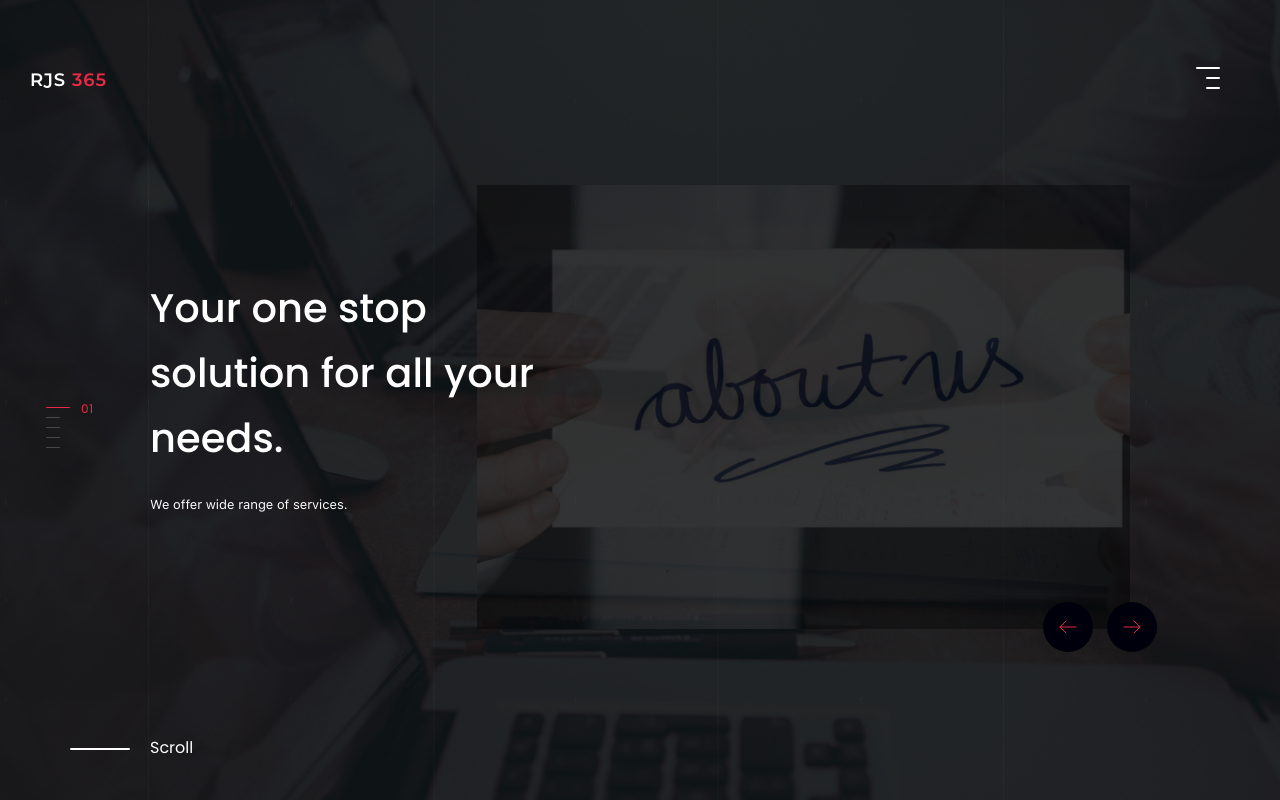
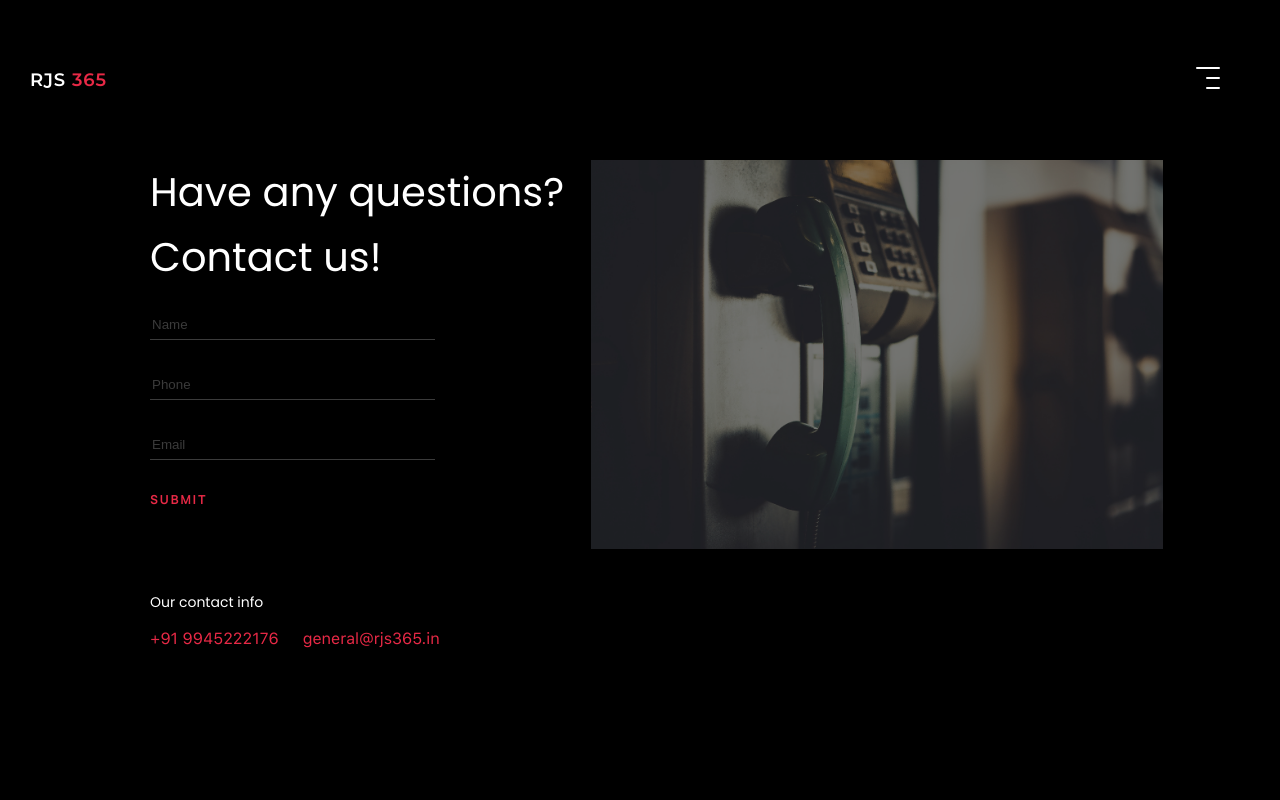
Before and after one commit to saiviswa/rjs365, a plain HTML site: page index.html at #/contact-us in a window 1280 px wide. Drawn offline with Linux system fonts and the light colour scheme.

Commit message:
contact page and content change

```diff
--- /dev/null
+++ b/assets/css/contact.css
@@ -0,0 +1,79 @@
+html, body {
+	overflow: auto !important;
+}
+#contact-div {
+	margin: 0 150px;
+	padding-top: 20vh;
+}
+#contact-div .desc-div {
+	top: 0;
+	transform: none;
+}
+.contact-title {
+	font-family: PoppinsRegular;
+	font-style: normal;
+	font-weight: normal;
+	font-size: 40px;
+	line-height: 65px;
+	color: white;
+}
+.contact-form-input {
+	height: 30px;
+	width: 285px;
+	background: linear-gradient(270deg, #000000 2.35%, #000000 97.03%);
+	mix-blend-mode: normal;
+	opacity: 0.5;
+	color: white;
+	border-top: none;
+	border-left: none;
+	border-right: none;
+	display: block;
+	outline: none;
+	margin-bottom: 30px;
+  border-width: 1px;
+}
+::-webkit-input-placeholder, :-ms-input-placeholder, ::-ms-input-placeholder {
+	color: white;
+	opacity: 1;
+}
+.contact-form-btn {
+	border: none;
+	color: #E82946;
+	font-family: SFUITextRegular;
+	font-style: normal;
+	font-weight: bold;
+	font-size: 12px;
+	line-height: 14px;
+	letter-spacing: 1.9px;
+	background: linear-gradient(270deg, #000000 2.35%, #000000 97.03%);
+	margin-left: -6px;
+	outline: none;
+}
+.contact-form-btn::after {
+	content: "->";
+	color: #E82946;
+	position: absolute;
+}
+.desc-img {
+	left: 45% !important;
+}
+.contact-info {
+	margin-top: 40px;
+}
+.contact-info p {
+	font-family: PoppinsRegular;
+	font-style: normal;
+	font-weight: normal;
+	font-size: 14px;
+	line-height: 18px;
+	color: #FFFFFF;
+}
+.contact-info span {
+	font-family: SFUITextRegular;
+	font-style: normal;
+	font-weight: normal;
+	font-size: 16px;
+	line-height: 28px;
+	color: #E82946;
+	padding-right: 20px;
+}
--- a/assets/js/app.js
+++ b/assets/js/app.js
@@ -44,6 +44,9 @@ rjsmApp.config(['$stateProvider', '$urlRouterProvider',
                     },
                     "footerContent": {
                         templateUrl: "views/layout/footer.html"
+                    },
+                    "hamburgerView": {
+                        templateUrl: "views/partial/hamburger.html"
                     }
                 },
                 data: {
@@ -61,6 +64,9 @@ rjsmApp.config(['$stateProvider', '$urlRouterProvider',
                     },
                     "footerContent": {
                         templateUrl: "views/layout/footer.html"
+                    },
+                    "hamburgerView": {
+                        templateUrl: "views/partial/hamburger.html"
                     }
                 },
                 data: {
@@ -78,6 +84,9 @@ rjsmApp.config(['$stateProvider', '$urlRouterProvider',
                     },
                     "footerContent": {
                         templateUrl: "views/layout/footer.html"
+                    },
+                    "hamburgerView": {
+                        templateUrl: "views/partial/hamburger.html"
                     }
                 },
                 data: {
@@ -95,6 +104,9 @@ rjsmApp.config(['$stateProvider', '$urlRouterProvider',
                     },
                     "footerContent": {
                         templateUrl: "views/layout/footer.html"
+                    },
+                    "hamburgerView": {
+                        templateUrl: "views/partial/hamburger.html"
                     }
                 },
                 data: {
@@ -112,6 +124,9 @@ rjsmApp.config(['$stateProvider', '$urlRouterProvider',
                     },
                     "footerContent": {
                         templateUrl: "views/layout/footer.html"
+                    },
+                    "hamburgerView": {
+                        templateUrl: "views/partial/hamburger.html"
                     }
                 },
                 data: {
@@ -129,6 +144,9 @@ rjsmApp.config(['$stateProvider', '$urlRouterProvider',
                     },
                     "footerContent": {
                         templateUrl: "views/layout/footer.html"
+                    },
+                    "hamburgerView": {
+                        templateUrl: "views/partial/hamburger.html"
                     }
                 },
                 data: {
@@ -146,10 +164,30 @@ rjsmApp.config(['$stateProvider', '$urlRouterProvider',
                     },
                     "footerContent": {
                         templateUrl: "views/layout/footer.html"
+                    },
+                    "hamburgerView": {
+                        templateUrl: "views/partial/hamburger.html"
                     }
                 },
                 data: {
                     css: ['assets/css/main.css', 'assets/css/electronics.css']
+                }
+            })
+            .state('contact', {
+                url: "/contact-us",
+                views: {
+                    "headerContent": {
+                        templateUrl: "views/layout/header.html"
+                    },
+                    "mainContent": {
+                        templateUrl: "views/partial/contact.html"
+                    },
+                    "hamburgerView": {
+                        templateUrl: "views/partial/hamburger.html"
+                    }
+                },
+                data: {
+                    css: ['assets/css/main.css', 'assets/css/contact.css']
                 }
             });
         $urlRouterProvider.otherwise("home");
@@ -166,8 +204,6 @@ rjsmApp.config(['$stateProvider', '$urlRouterProvider',
         $rootScope.$on('$locationChangeSuccess', function(event, newState, oldState) {
             $rootScope.hash = $location.hash();
             sliderMenu($rootScope.hash);
-            console.log("old state " + oldState);
-            console.log("new state " + newState);
         });
         $rootScope.$on('$viewContentLoaded', function(event) {
             if (typeof $.fn.fullpage.destroy === 'function') {
@@ -204,7 +240,7 @@ rjsmApp.controller('rjsmController', function($scope) {
 
     $scope.aboutUs = [
         {title: "AN OVERVIEW", desc: "We will help you with what we have learnt",
-            subDesc: "RJS365 is a full-service IT Cloud and Facility management services provider specializing in Network Firewalls and servers support, and maintenance. Right now we support businesses only in Bangalore. We are providing IT management services for Firewall, Network and Server Installations including maintenance and support. Fully qualified and certificated people work with us. We can provide L1, L2, L3 services, support, and design & implement networks. We work with small and medium sized companies. Company ability to work on different projects in term of Qualification and certifications of employees.",
+            subDesc: "RJS365 is a full service for all your day to day office needs in Facility Management, IT Cloud Solutions, Electronics, Real Estate, Interior and Automobiles etc,,,.Solutions. We have specialising in all the above services with fully qualified and certificated resources in our organisations who work with us. We can provide in various levels of resources like L1,L2 and L3 Services, Support and design and implement on all your needs, We work with small and medium sized companies. Company ability to work on different projects in term of Qualification and certifications of employees.",
             imgSrc: "assets/images/about_us/img-about-us.jpg"},
         {title: "WE ARE FRIENDLY", desc: "How we engage customers",
             subDesc: "We are a bunch of experts holding years and years of experience in services and solutions. Our team is highly knowledgeable and functional to meet any kind of business needs as and when needed. RJS 365 can work in a tight turnaround time and can yet deliver un-compromised quality services. Finest solutions at a competitive rate are what that makes us fit our client's budget and needs. We believe in overcoming challenges through our specialised values and teamwork spirit.",
@@ -213,14 +249,14 @@ rjsmApp.controller('rjsmController', function($scope) {
 
     $scope.facilities = [
         {num: "01", title: "Admin / Front Office / Receptionist", imgSrc: "assets/images/facility_management/front_office.jpg",
-            content: "We offer highly-skilled and self-motivated front office workers, who will play a key role by performing various administrative and clerical tasks, undertaking a variety of activities in the office, including filing, answering the phone, organizing documents, basic bookkeeping, and more. Reliability and a strong work ethic combined with great communication skills.",
+            content: "We Offer Highly-Skilled and self-motivated resources of Admin/Receptionist, who will play a key role by performing various administrative and front offie management and clerical task, undertaking a variety of activities in the facility/office management, visitor Management, vendor management, including filing, answering the phone calls, and organising documentations as per government /company policies and more. Reliability and a strong work ethic combined with great communication skills.",
             secondPage: false},
 
         {num: "02", title: "Security", imgSrc: "assets/images/facility_management/security.jpg",
-            content: "We provide trained security guards to any business establishments, residential apartments, a person or a property.",
+            content: "We have a dedicated team of professionals who are highly talented and well experienced in providing effective guarding solutions. Our Security services in Bengaluru to all Business establishments and Apartments. We are specialised in providing high-end security guard services for all sectors such as Corporate, Hotels, Malls, Manufacturing, Hospitality, IT, Residential, Education, banks, financial institutions etc...",
             secondPage: false},
 
-        {num: "03", title: "Housekeeping", imgSrc: "assets/images/facility_management/house-keeping.jpg",
+        {num: "03", title: "Housekeeping Services", imgSrc: "assets/images/facility_management/house-keeping.jpg",
             content: "It's not just about better cleaning, it's about a better overall experience. One that's easy, thorough, and that comes with a great working relationship. So we start with a meeting to determine if our culture is a good fit with your culture and then we help you determine exactly the services you want or need.",
             secondPage: false},
 
@@ -407,14 +443,14 @@ rjsmApp.controller('rjsmController', function($scope) {
     $scope.hamburgerMenu = [
         {ngClass: "{'active' : curPage == 'facility-management'}", src: "#/facility-management", text: "Facility Management", bottomMenu: false},
         {ngClass: "{'active' : curPage == 'it'}", src: "#/it", text: "IT Solutions", bottomMenu: false},
+        {ngClass: "{'active' : curPage == 'real-estate'}", src: "#/real-estate", text: "Real Estate", bottomMenu: false},
         {ngClass: "{'active' : curPage == 'electronics'}", src: "#/electronics", text: "Electronics", bottomMenu: false},
-        {ngClass: "{'active' : curPage == 'real-estate'}", src: "#/real-estate", text: "Real Estate", bottomMenu: false},
+        {ngClass: "{'active' : curPage == 'interior-design'}", src: "#/interior-design", text: "Interior Design", bottomMenu: false},
         {ngClass: "{'active' : curPage == 'automobiles'}", src: "#/automobiles", text: "Automobiles", bottomMenu: false},
         {ngClass: "{'active' : curPage == 'event-management'}", src: "#/event-management", text: "Event Management", bottomMenu: false},
-        {ngClass: "{'active' : curPage == 'interior-design'}", src: "#/interior-design", text: "Interior Design", bottomMenu: false},
         {ngClass: "{'active' : curPage == 'about-us'}", src: "#/home#about-us", text: "About", bottomMenu: true},
         {ngClass: "{'active' : curPage == 'clients'}", src: "#/home#clients", text: "Clients", bottomMenu: true},
-        {ngClass: "{'active' : curPage == 'contact-us'}", src: "#/home#contact-us", text: "Contact Us", bottomMenu: true}
+        {ngClass: "{'active' : curPage == 'contact-us'}", src: "#/contact-us", text: "Contact Us", bottomMenu: true}
     ];
 
     $scope.sliderImages = [
@@ -432,7 +468,7 @@ rjsmApp.controller('rjsmController', function($scope) {
         {name: "Kevin John", designation: "PRODUCT DESIGNER", imgSrc: "assets/images/team/designer.jpg"},
         {name: "Vineeth Kumar", designation: "ENGINEER", imgSrc: "assets/images/team/ceo.jpg"},
         {name: "Vinoth Pandian", designation: "ENGINEER", imgSrc: "assets/images/team/ceo.jpg"}
-    ]
+    ];
 });
 
 function fullPageInit() {
--- /dev/null
+++ b/views/partial/contact.html
@@ -0,0 +1,19 @@
+<div id="contact-div">
+    <div class="col-12 desc-img-row">
+        <div class="col-6 desc-div">
+            <p class="contact-title">Have any questions?<br/> Contact us!</p>
+            <input type="text" placeholder="Name" class="contact-form-input"/>
+            <input type="text" placeholder="Phone" class="contact-form-input"/>
+            <input type="email" placeholder="Email" class="contact-form-input"/>
+            <input type="submit" value="SUBMIT" class="contact-form-btn"/>
+        </div>
+        <div class="col-7 desc-img">
+            <img src="assets/images/contact.jpg">
+        </div>
+    </div>
+    <div class="contact-info">
+        <p>Our contact info</p>
+        <span>+91 9945222176</span>
+        <span>general@rjs365.in</span>
+    </div>
+</div>
```
Also changed, not shown: views/partial/clients.html (+1 -1 lines), assets/images/contact.jpg (added).
